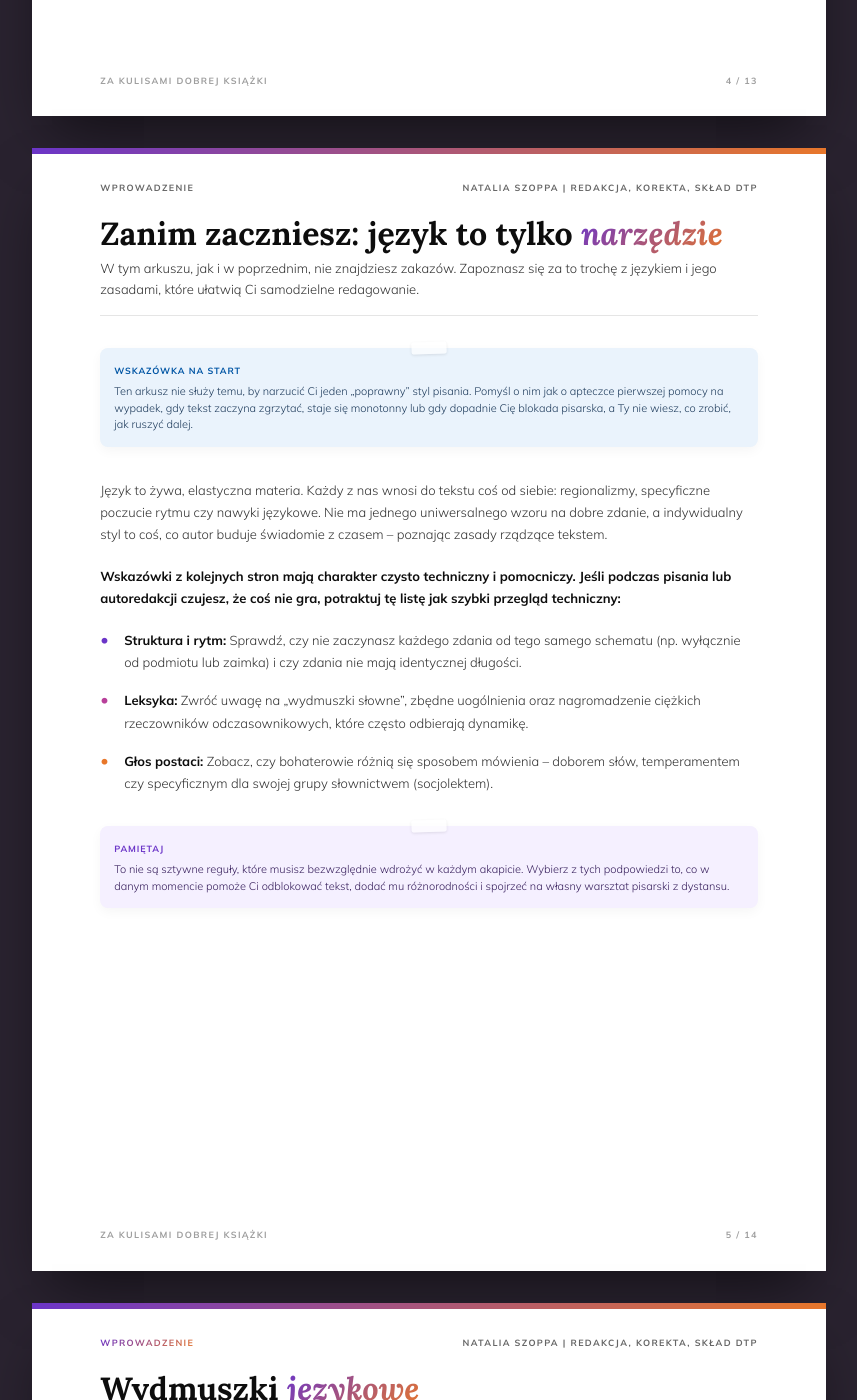
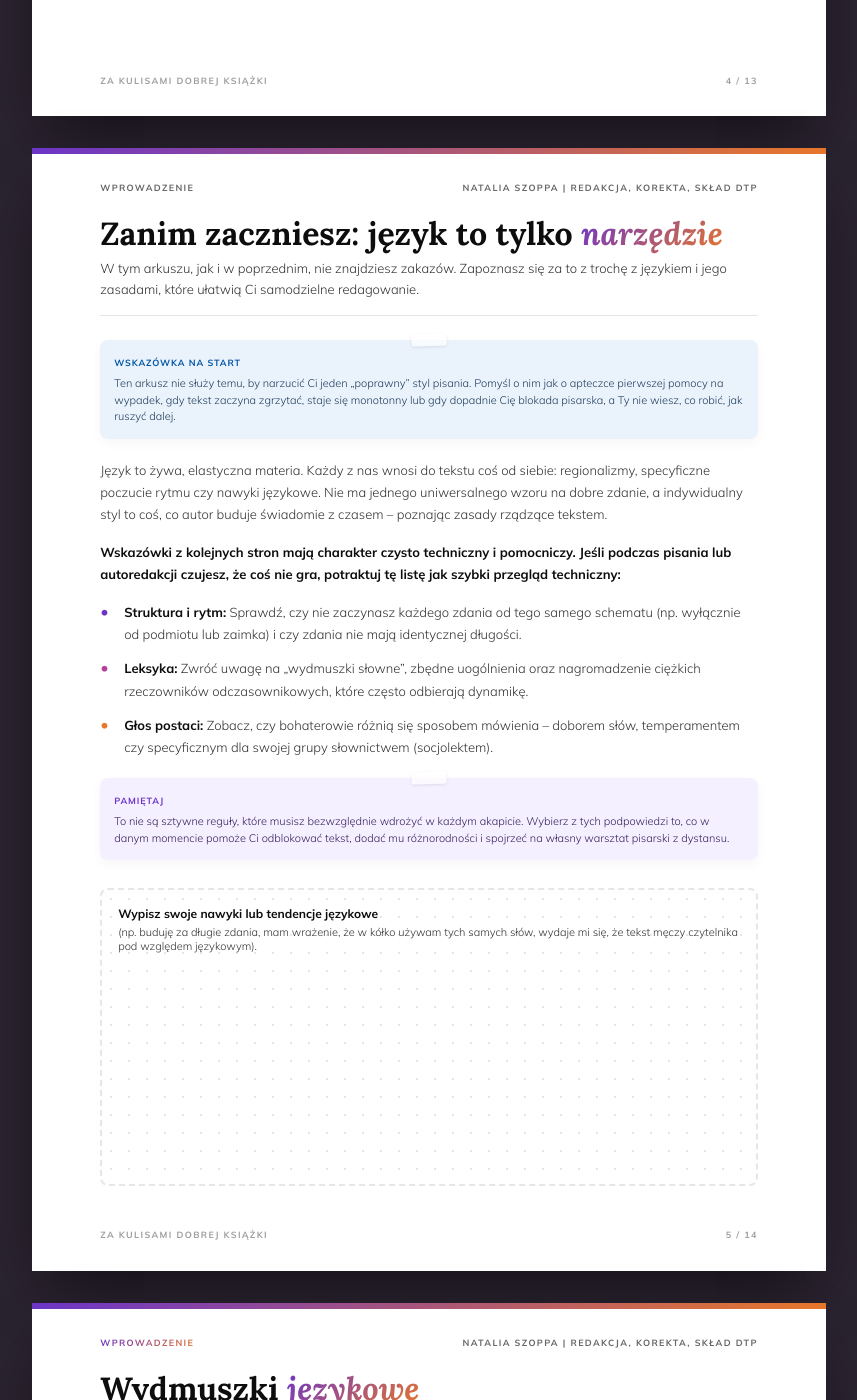
Before and after one commit to Bonnie00726/nataliaszoppa, a Jekyll site: the page arkusz językowy.html, which Jekyll copies as it is, in a window 1280 px wide and 1400 px high, scrolled down 4506 px. Shown: the whole window, without its empty margins (211-1068 px from the left). Built offline with Jekyll 4.4.1, drawn with Linux system fonts in a browser that asks for light colours.

Commit message:
Update arkusz językowy.html

```diff
--- a/arkusz językowy.html
+++ b/arkusz językowy.html
@@ -318,33 +318,33 @@
 <section class="page" style="display: flex; flex-direction: column; height: 100%; min-height: 297mm;">
   <div class="runner top"><span>Wprowadzenie</span><span>Natalia Szoppa | Redakcja, korekta, skład DTP</span></div>
 
-  <div class="section-opener" style="margin-bottom: 32px;">
+  <div class="section-opener" style="margin-bottom: 24px;">
     <h2 class="section-title">Zanim zaczniesz: język to tylko <em class="grad-type">narzędzie</em></h2>
-    <p class="body">W tym arkuszu, jak i w poprzednim, nie znajdziesz zakazów. Zapoznasz się za to trochę z językiem i jego zasadami, które ułatwią Ci samodzielne redagowanie.</p>
+    <p class="body">W tym arkuszu, jak i w poprzednim, nie znajdziesz zakazów. Zapoznasz się za to z trochę z językiem i jego zasadami, które ułatwią Ci samodzielne redagowanie.</p>
   </div>
 
-  <div class="q-row full" style="flex-grow: 1;">
-    <div class="q-main">
+  <div class="q-row full" style="flex-grow: 1; display: flex; flex-direction: column;">
+    <div class="q-main" style="flex-grow: 1; display: flex; flex-direction: column;">
 
-      <div class="box box-blue" style="margin-bottom: 32px;">
+      <div class="box box-blue" style="margin-bottom: 20px;">
         <span class="box-title">Wskazówka na start</span>
-        Ten arkusz nie służy temu, by narzucić Ci jeden „poprawny” styl pisania. Pomyśl o nim jak o apteczce pierwszej pomocy na wypadek, gdy tekst zaczyna zgrzytać, staje się monotonny lub gdy dopadnie Cię blokada pisarska, a Ty nie wiesz, co zrobić, jak ruszyć dalej.
+        Ten arkusz nie służy temu, by narzucić Ci jeden „poprawny” styl pisania. Pomyśl o nim jak o apteczce pierwszej pomocy na wypadek, gdy tekst zaczyna zgrzytać, staje się monotonny lub gdy dopadnie Cię blokada pisarska, a Ty nie wiesz, co robić, jak ruszyć dalej.
       </div>
 
-      <div style="margin-bottom: 32px;">
-        <p style="font-size: 13px; line-height: 1.7; margin-bottom: 20px; color: var(--ink-soft);">
+      <div style="margin-bottom: 20px;">
+        <p style="font-size: 13px; line-height: 1.7; margin-bottom: 16px; color: var(--ink-soft);">
           Język to żywa, elastyczna materia. Każdy z nas wnosi do tekstu coś od siebie: regionalizmy, specyficzne poczucie rytmu czy nawyki językowe. Nie ma jednego uniwersalnego wzoru na dobre zdanie, a indywidualny styl to coś, co autor buduje świadomie z czasem – poznając zasady rządzące tekstem.
         </p>
-        <p style="font-size: 13px; line-height: 1.7; margin-bottom: 20px; font-weight: 700; color: var(--ink);">
+        <p style="font-size: 13px; line-height: 1.7; margin-bottom: 16px; font-weight: 700; color: var(--ink);">
           Wskazówki z kolejnych stron mają charakter czysto techniczny i pomocniczy. Jeśli podczas pisania lub autoredakcji czujesz, że coś nie gra, potraktuj tę listę jak szybki przegląd techniczny:
         </p>
 
         <ul style="list-style: none; padding: 0; margin: 0; font-size: 13px; line-height: 1.7; color: var(--ink-soft);">
-          <li style="margin-bottom: 16px; position: relative; padding-left: 24px;">
+          <li style="margin-bottom: 12px; position: relative; padding-left: 24px;">
             <span style="position: absolute; left: 0; color: var(--grad-start); font-weight: bold; font-size: 16px; line-height: 1.3;">&bull;</span>
             <strong style="color: var(--ink);">Struktura i rytm:</strong> Sprawdź, czy nie zaczynasz każdego zdania od tego samego schematu (np. wyłącznie od podmiotu lub zaimka) i czy zdania nie mają identycznej długości.
           </li>
-          <li style="margin-bottom: 16px; position: relative; padding-left: 24px;">
+          <li style="margin-bottom: 12px; position: relative; padding-left: 24px;">
             <span style="position: absolute; left: 0; color: var(--grad-mid); font-weight: bold; font-size: 16px; line-height: 1.3;">&bull;</span>
             <strong style="color: var(--ink);">Leksyka:</strong> Zwróć uwagę na „wydmuszki słowne”, zbędne uogólnienia oraz nagromadzenie ciężkich rzeczowników odczasownikowych, które często odbierają dynamikę.
           </li>
@@ -355,9 +355,19 @@
         </ul>
       </div>
 
-      <div class="box box-purple">
+      <div class="box box-purple" style="margin-bottom: 24px;">
         <span class="box-title">Pamiętaj</span>
         To nie są sztywne reguły, które musisz bezwzględnie wdrożyć w każdym akapicie. Wybierz z tych podpowiedzi to, co w danym momencie pomoże Ci odblokować tekst, dodać mu różnorodności i spojrzeć na własny warsztat pisarski z dystansu.
+      </div>
+
+      <!-- MIEJSCE NA NOTATKI -->
+      <div class="dot-grid-box" style="flex-grow: 1; display: flex; flex-direction: column; min-height: 120px; padding: 16px;">
+        <span style="color: var(--ink); font-size: 12px; font-weight: 700; margin-bottom: 8px; display: block; font-family: var(--sans);">
+          Wypisz swoje nawyki lub tendencje językowe
+          <span style="font-weight: 400; color: var(--ink-soft); display: block; font-size: 11px; margin-top: 4px;">
+            (np. buduję za długie zdania, mam wrażenie, że w kółko używam tych samych słów, wydaje mi się, że tekst męczy czytelnika pod względem językowym).
+          </span>
+        </span>
       </div>
 
     </div>
```
